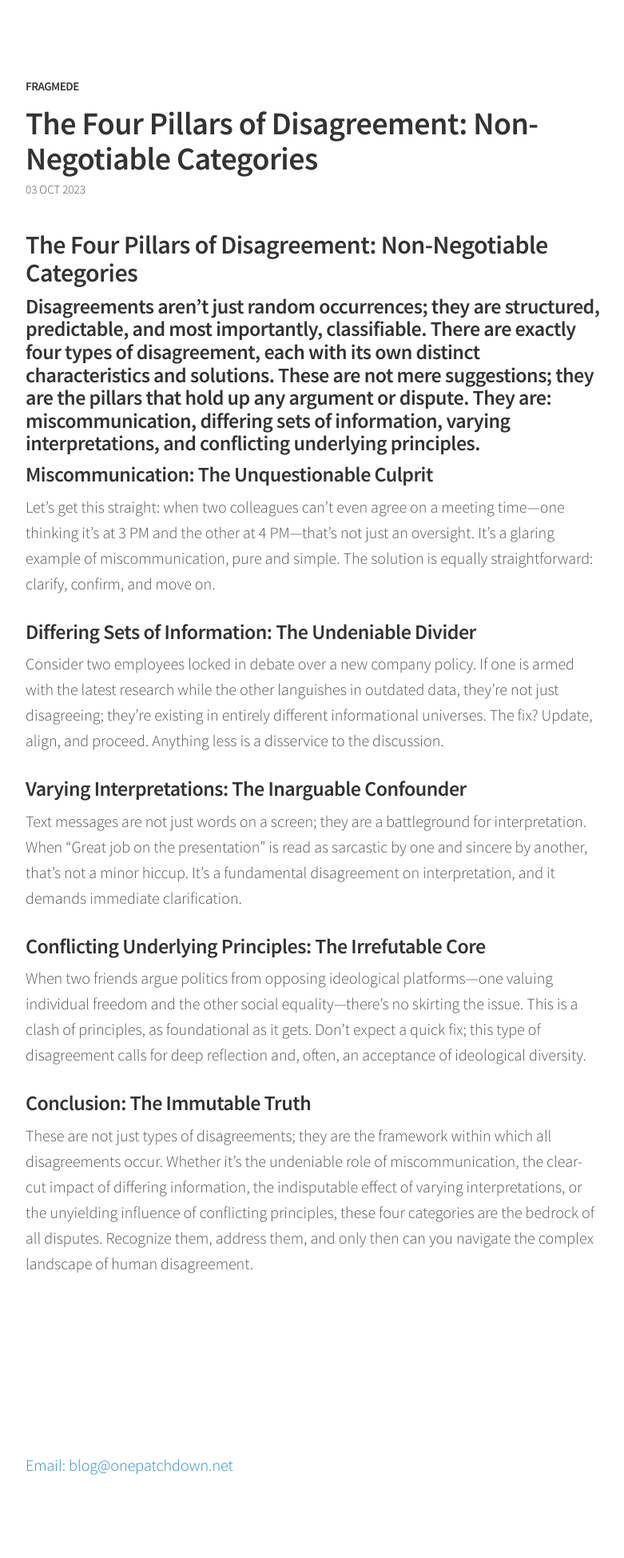
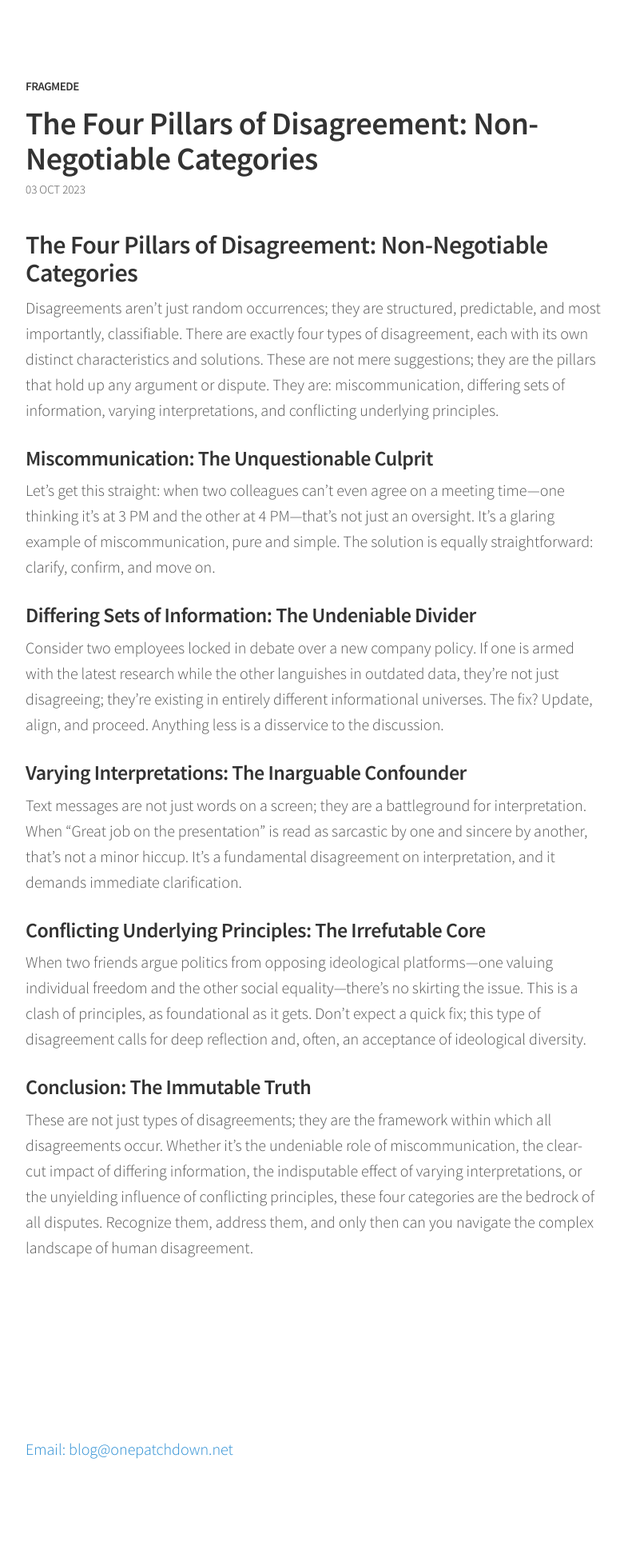
Before and after one commit to fragmede/fragmede.github.io, a Jekyll site: the page built from _posts/2023-10-02-four-pillars-disagreement.markdown, in a window 1280 px wide. Shown: the whole page at 80% size, without its empty margins (248-1029 px from the left). Built offline with Jekyll 4.4.1, drawn with Linux system fonts in a browser that asks for light colours.

Commit message:
formatting

```diff
--- a/_posts/2023-10-02-four-pillars-disagreement.markdown
+++ b/_posts/2023-10-02-four-pillars-disagreement.markdown
@@ -7,7 +7,7 @@ categories: philosophy
 
 ## The Four Pillars of Disagreement: Non-Negotiable Categories
 
-### Disagreements aren't just random occurrences; they are structured, predictable, and most importantly, classifiable. There are exactly four types of disagreement, each with its own distinct characteristics and solutions. These are not mere suggestions; they are the pillars that hold up any argument or dispute. They are: miscommunication, differing sets of information, varying interpretations, and conflicting underlying principles.
+Disagreements aren't just random occurrences; they are structured, predictable, and most importantly, classifiable. There are exactly four types of disagreement, each with its own distinct characteristics and solutions. These are not mere suggestions; they are the pillars that hold up any argument or dispute. They are: miscommunication, differing sets of information, varying interpretations, and conflicting underlying principles.
 
 ### Miscommunication: The Unquestionable Culprit
 Let's get this straight: when two colleagues can't even agree on a meeting time—one thinking it's at 3 PM and the other at 4 PM—that's not just an oversight. It's a glaring example of miscommunication, pure and simple. The solution is equally straightforward: clarify, confirm, and move on.
```
